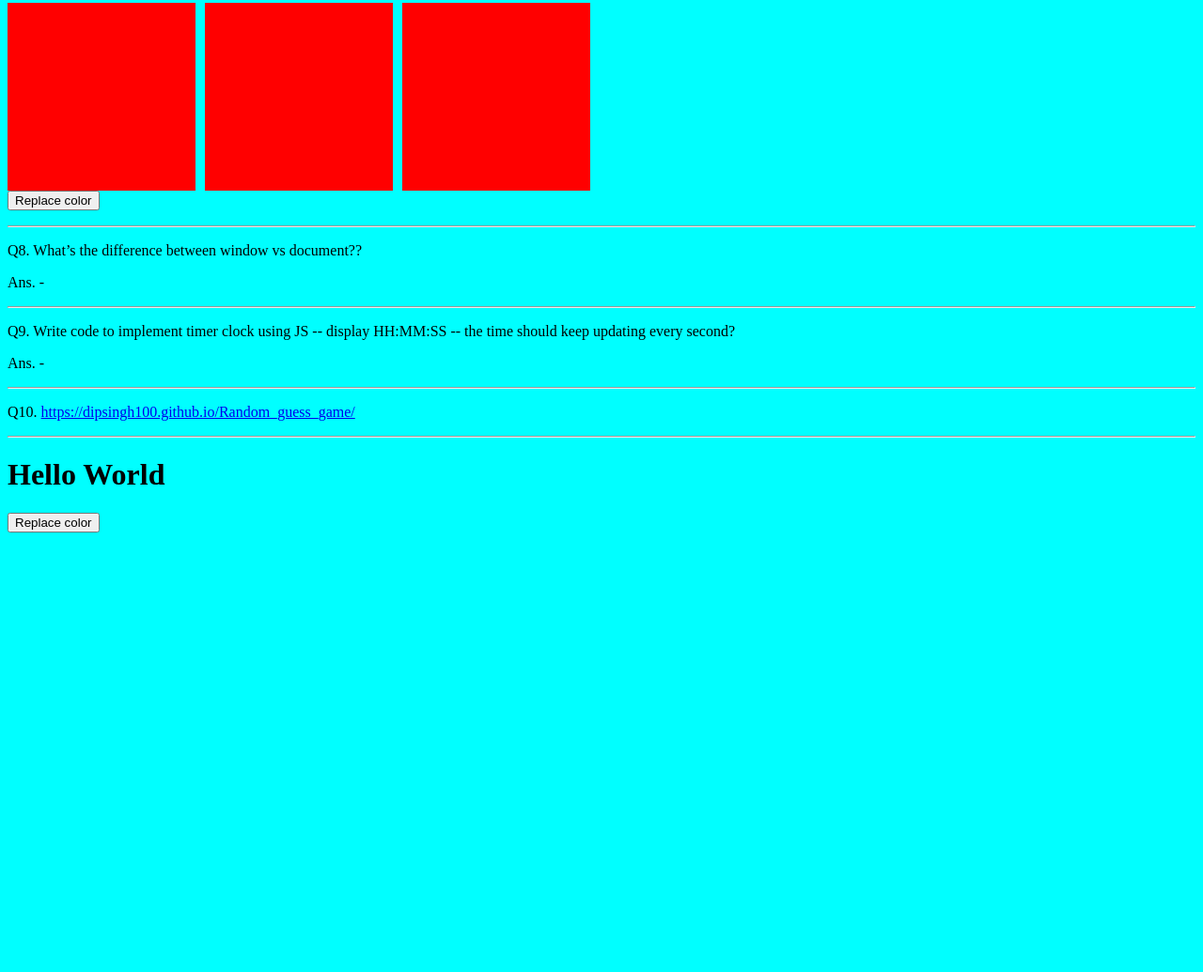
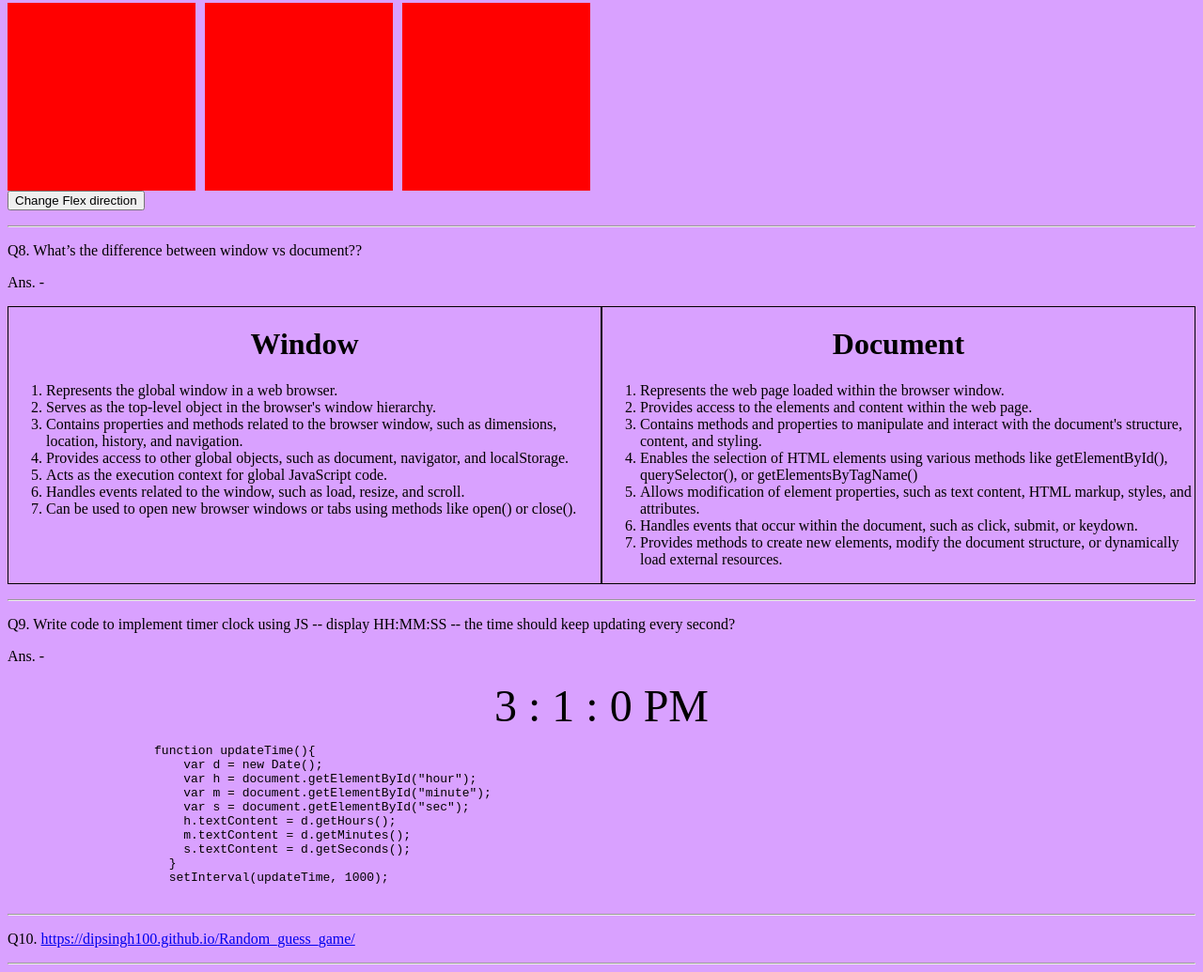
Before and after one commit to dipsingh100/DOM_handson, a plain HTML site: page index.html in a window 1280 px wide. Shown: the part 1101-2136 px from the top of the page at 94% size. Before the commit the page ends 1676 px from the top, so only its background shows below. Drawn offline with Linux system fonts and the light colour scheme.

Commit message:
foramatting changed

```diff
--- a/index.html
+++ b/index.html
@@ -63,19 +63,58 @@
                     <div class="box box2"></div>
                     <div class="box box3"></div>
                 </div>
-                <button onclick="changeflex()">Replace color</button>
+                <button onclick="changeflex()">Change Flex direction</button>
             </p>
         </div>
         <hr>
         <div class="ques">
             <p>Q8. What’s the difference between window vs document??</p>
             <p>Ans. -
+                <div class="flexCont">
+                    <div class="flexBox1">
+                        <h1>Window</h1>
+                        <ol>
+                            <li>Represents the global window in a web browser.</li>
+                            <li>Serves as the top-level object in the browser's window hierarchy.</li>
+                            <li>Contains properties and methods related to the browser window, such as dimensions, location, history, and navigation.</li>
+                            <li>Provides access to other global objects, such as document, navigator, and localStorage.</li>
+                            <li>Acts as the execution context for global JavaScript code.</li>
+                            <li>Handles events related to the window, such as load, resize, and scroll.</li>
+                            <li>Can be used to open new browser windows or tabs using methods like open() or close().</li>
+                        </ol>
+                    </div>
+                    <div class="flexBox2">
+                        <h1>Document</h1>
+                        <ol>
+                            <li>Represents the web page loaded within the browser window.</li>
+                            <li>Provides access to the elements and content within the web page.</li>
+                            <li>Contains methods and properties to manipulate and interact with the document's structure, content, and styling.</li>
+                            <li>Enables the selection of HTML elements using various methods like getElementById(), querySelector(), or getElementsByTagName()</li>
+                            <li>Allows modification of element properties, such as text content, HTML markup, styles, and attributes.</li>
+                            <li>Handles events that occur within the document, such as click, submit, or keydown.</li>
+                            <li>Provides methods to create new elements, modify the document structure, or dynamically load external resources.</li>
+                        </ol>
+                    </div>
+                </div>
             </p>
         </div>
         <hr>
         <div class="ques">
             <p>Q9. Write code to implement timer clock using JS -- display HH:MM:SS -- the time should keep updating every second?</p>
             <p>Ans. -
+                <div class="time"></div>
+                <pre>
+                    function updateTime(){
+                        var d = new Date();
+                        var h = document.getElementById("hour");
+                        var m = document.getElementById("minute");
+                        var s = document.getElementById("sec");
+                        h.textContent = d.getHours();
+                        m.textContent = d.getMinutes();
+                        s.textContent = d.getSeconds();
+                      }
+                      setInterval(updateTime, 1000);
+                </pre>
             </p>
         </div>
         <hr>
@@ -84,11 +123,6 @@
         </div>
         <hr>
 
-
-        <h1 class="changeText">Hello World</h1>
-        <button onclick="changeme2()">Replace color</button>
-
-
     </div>
     <script src="main.js"></script>
 </body>
--- a/main.js
+++ b/main.js
@@ -31,3 +31,23 @@ function changeflex(){
         document.getElementsByClassName("main")[0].style.flexDirection = "row";
 }
 }
+
+function updateTime(){
+  var d = new Date();
+  var zone = "";
+  var time = document.getElementsByClassName("time")[0];
+  var h=d.getHours(), m=d.getMinutes(), s=d.getSeconds();
+  if(h>12){
+    h = h - 12;
+    zone = "PM";
+  }
+  else if(h==0){
+    h = 12;
+    zone = "AM";
+  }
+  else{
+    zone = "AM";
+  }
+  time.textContent = `${h} : ${m} : ${s} ${zone}`;
+}
+setInterval(updateTime, 1000);
--- a/style.css
+++ b/style.css
@@ -1,5 +1,5 @@
 body{
-    background-color: aqua;
+    background-color: rgba(153, 0, 255, 0.37);
 }
 
 .title{
@@ -18,3 +18,34 @@ body{
     height: 200px;
     background-color: red;
 }
+
+
+.time{
+    font-size: 3rem;
+    text-align: center;
+}
+
+.flexCont{
+    /* border: 2px solid black; */
+    display: flex;
+    justify-content: space-evenly;
+}
+
+.flexBox1{
+    /* border: 2px solid black; */
+    width: 50vw;
+    border: 1px solid black;
+}
+.flexBox2{
+    /* border: 2px solid black; */
+    width: 50vw;
+    border: 1px solid black;
+}
+
+.flexBox1>h1{
+    text-align: center;
+}
+
+.flexBox2>h1{
+    text-align: center;
+}
```
